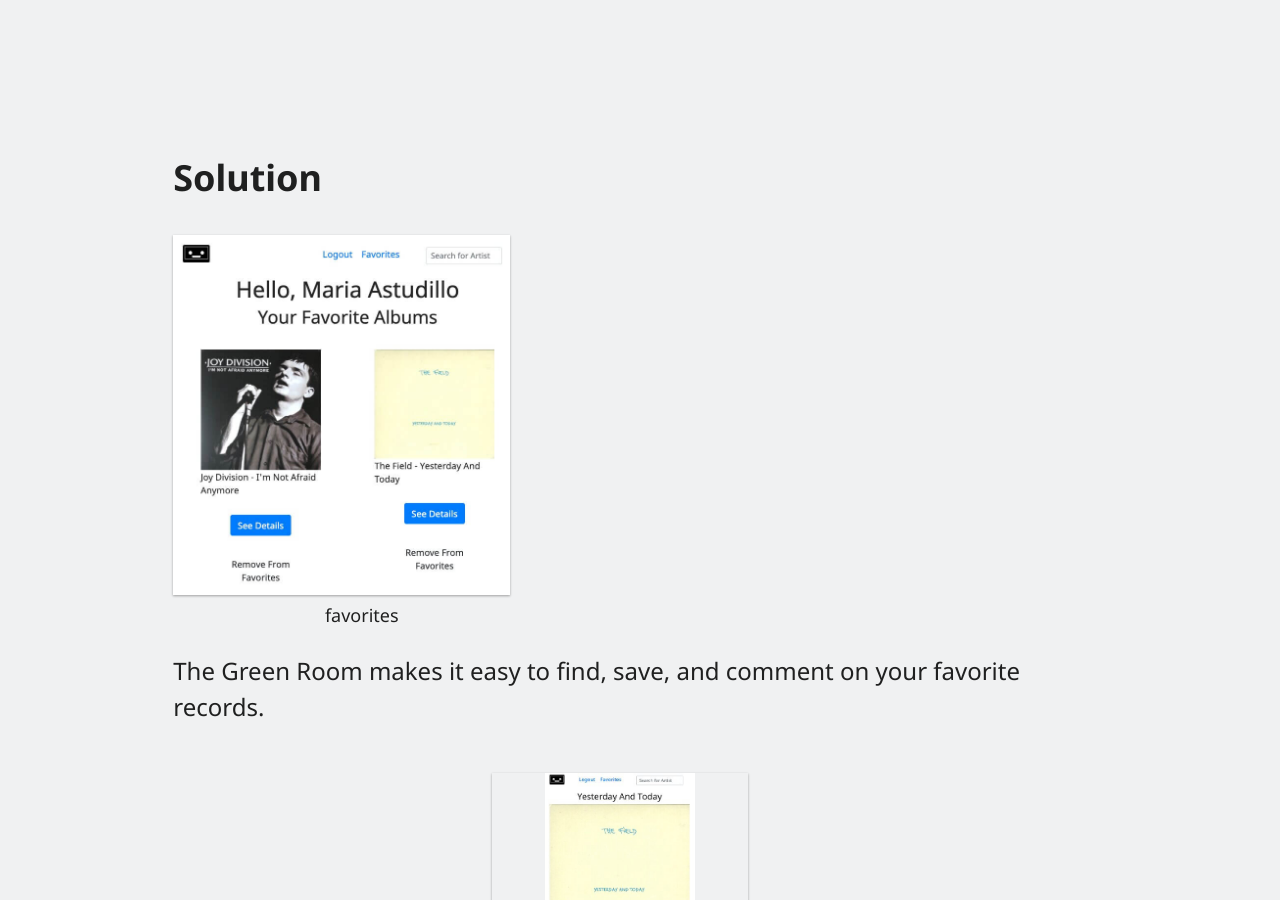
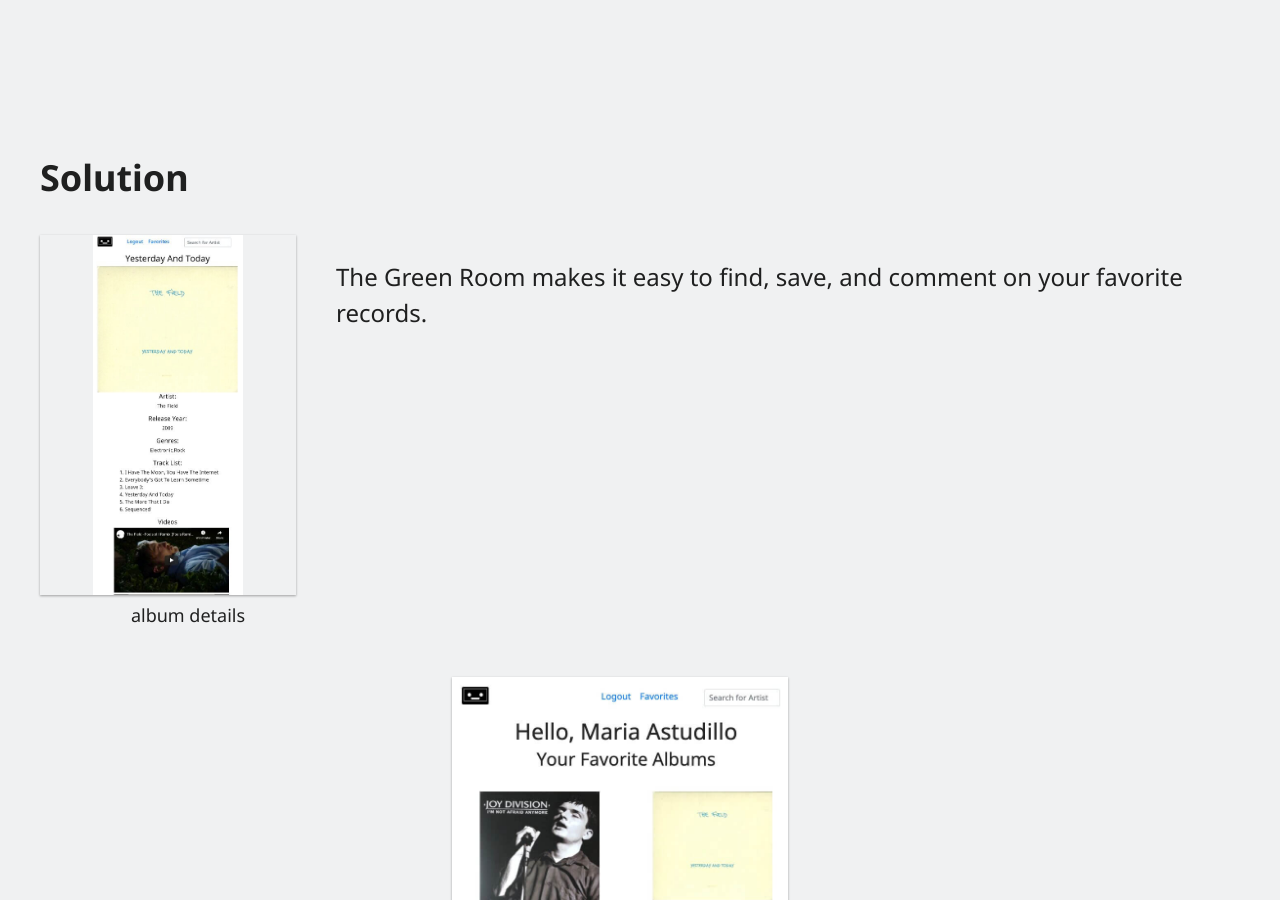
Before and after one commit to ctavispost/personalPortfolio, a Jekyll site: the page built from project06.md, in a window 1280 px wide and 900 px high, scrolled down 1519 px. Built offline with Jekyll 4.4.1, drawn with Linux system fonts in a browser that asks for light colours.

Commit message:
Fix typos and adjust layouts in projects 3, 4, 6

```diff
--- a/project06.md
+++ b/project06.md
@@ -61,16 +61,15 @@
 
     <div class="conditionalFlexRow">
       <div class="illustCard">
-        <img src="images/greenRoom/tgrFavs.jpg" alt="a couple favorite albums" class="captionedImg medImgHeight conditionalRightMarg minWidthVW boxShadowSm">
-        <p class="caption">favorites</p>
+        <img src="images/greenRoom/tgrAlbum.jpg" alt="an album details page" class="captionedImg medImgHeight conditionalRightMarg minWidthVW boxShadowSm">
+        <p class="caption">album details</p>
       </div>
+      <p>The Green Room makes it easy to find, save, and comment on your favorite records.</p>
     </div>
 
-    <p>The Green Room makes it easy to find, save, and comment on your favorite records.</p>
-
     <div class="illustCard smallerBreak">
-      <img src="images/greenRoom/tgrAlbum.jpg" alt="an album details page" class="captionedImg medImgHeight conditionalRightMarg minWidthVW boxShadowSm">
-      <p class="caption">album details</p>
+      <img src="images/greenRoom/tgrFavs.jpg" alt="a couple favorite albums" class="captionedImg medImgHeight conditionalRightMarg minWidthVW boxShadowSm">
+      <p class="caption">favorites</p>
     </div>
   </section>
 
```
Also changed, not shown: project03.md (+2 -2 lines), project04.md (+2 -0 lines).
